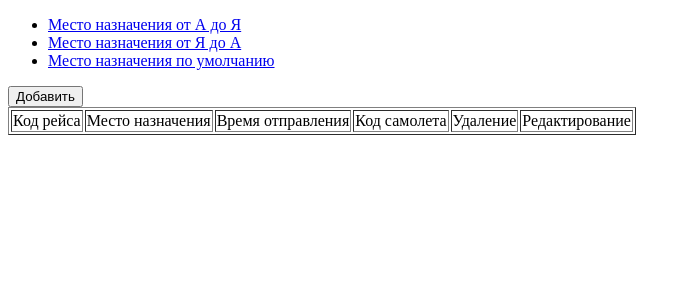
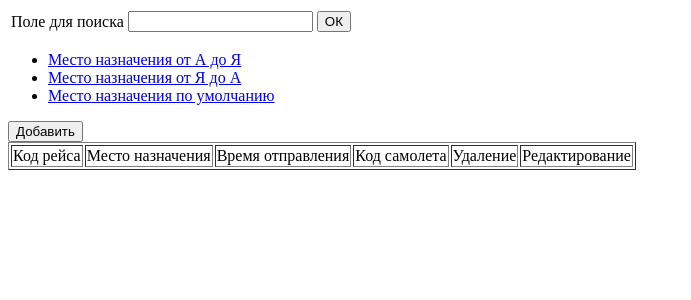
Before and after one commit to StadyPro/Plane, a PHP site: page /index_flights_admin.php?sort=1 in a window 1280 px wide. Shown: the top 300 px of the page, without its empty margins (0-691 px from the left). Run offline with PHP 8.4, Linux system fonts and the light colour scheme; data that the repository does not hold is empty.

Commit message:
Update index_flights_admin.php

```diff
--- a/index_flights_admin.php
+++ b/index_flights_admin.php
@@ -20,6 +20,15 @@
 	<title>Редактирование</title>
 </head>
 <body>
+  <form method="post">
+   <table>
+     <tr>
+       <td> Поле для поиска </td>
+       <td><input	type="text"	name="poisk" value="<?=$_POST['poisk']; ?>"></td>
+       <td><input type="submit" name="submit" value="ОК"></td>
+     </tr>
+   </table>
+ </form>
 <ul>
 	<li><a href="index_flights_admin.php?sort=Destination-asc">Место назначения от А до Я</a></li>
 	<li><a href="index_flights_admin.php?sort=Destination-desc">Место назначения от Я до А</a></li>
```
